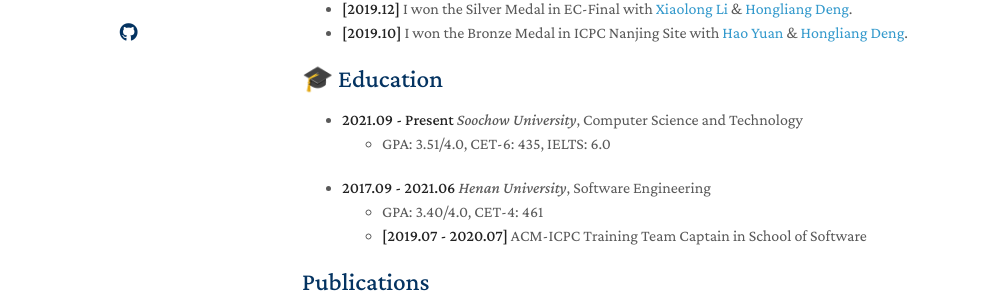
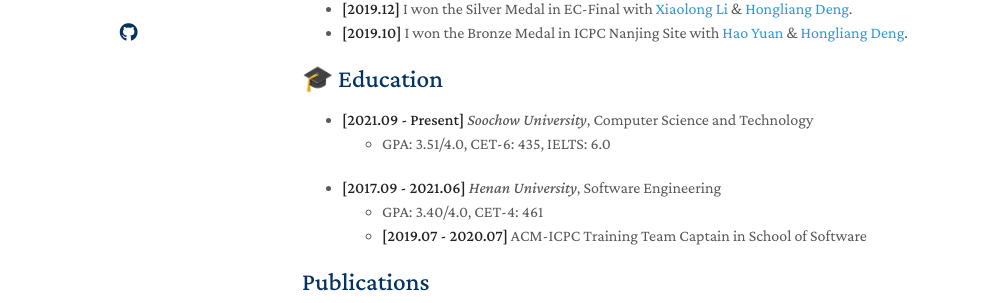
Before and after one commit to yliu-cs/yliu-cs.github.io, a Jekyll site: the page built from index.md, in a window 1280 px wide and 900 px high. Shown: the part 406-709 px from the top of the window, without its empty margins (168-1149 px from the left). Built offline with Jekyll 4.4.1, drawn with Linux system fonts in a browser that asks for light colours; nearby versions of some CDN libraries; a style sheet for code colours, icons or effects is not loaded; our own code applies the rules of GitHub Pages for plain Markdown files.

Commit message:
Fix Path

```diff
--- a/_config.yml
+++ b/_config.yml
@@ -20,9 +20,9 @@
 
 # Images (e.g., your profile picture and your website's favicon)
 # "favicon" and "favicon_dark" are used for the light and dark modes, respectively.
-avatar: ./assets/img/avatar.jpg
-favicon: ./assets/img/favicon.png
-favicon_dark: ./assets/img/favicon-dark.png
+avatar: assets/img/avatar.jpg
+favicon: assets/img/favicon.png
+favicon_dark: assets/img/favicon-dark.png
 
 # Footnote
 # You may use the option to disable the footnote, "Powered by Jekyll and Minimal Light theme."
--- a/index.md
+++ b/index.md
@@ -18,9 +18,9 @@
 
 ## 🎓 Education
 
-- **2021.09 - Present** *Soochow University*, Computer Science and Technology
+- **[2021.09 - Present]** *Soochow University*, Computer Science and Technology
     - GPA: 3.51/4.0, CET-6: 435, IELTS: 6.0
-- **2017.09 - 2021.06** *Henan University*, Software Engineering
+- **[2017.09 - 2021.06]** *Henan University*, Software Engineering
     - GPA: 3.40/4.0, CET-4: 461
     - **[2019.07 - 2020.07]** ACM-ICPC Training Team Captain in School of Software
 
```
